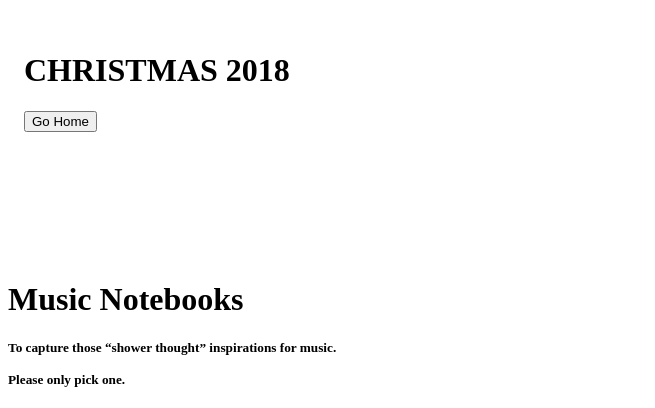
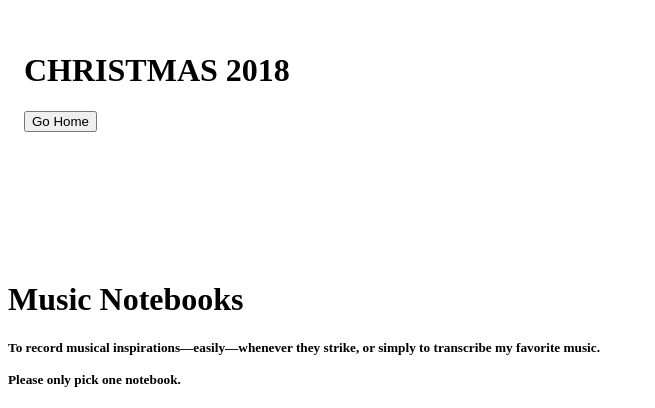
Before and after one commit to evan-evone/Christmas, a plain HTML site: page 2018/index.body.html in a window 1280 px wide. Shown: the part 105-513 px from the top of the page, without its empty margins (0-655 px from the left). Drawn offline with Linux system fonts and the light colour scheme; grey boxes are pictures that could not be loaded.

Commit message:
Update to Musical Notebooks list: Remove "shower thoughts"
- Provides a better description of *why*
- "Shower thoughts" was originally meant to be a placeholder

```diff
--- a/2018/index.body.html
+++ b/2018/index.body.html
@@ -12,9 +12,10 @@
         <div class="w3-third">
           <h1>Music Notebooks</h1>
           <h5 class="w3-padding-32">
-            To capture those &ldquo;shower thought&rdquo; inspirations for music.
+            To record musical inspirations&mdash;easily&mdash;whenever they strike, or
+            simply to transcribe my favorite music.
             <br /><br />
-            Please only pick one.
+            Please only pick one notebook.
           </h5>
         </div>
 
```
Also changed, not shown: 2018/index.html (+3 -2 lines).
